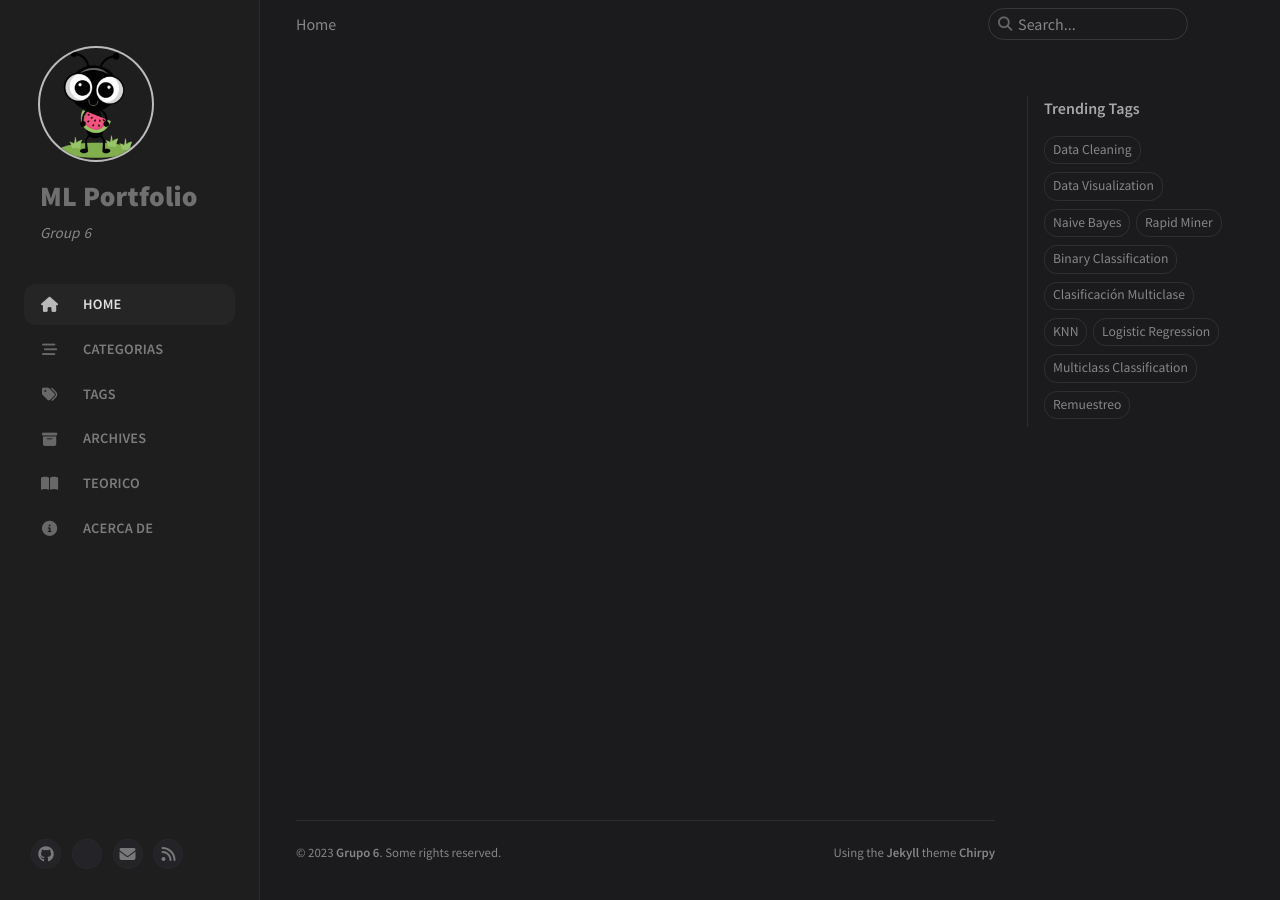
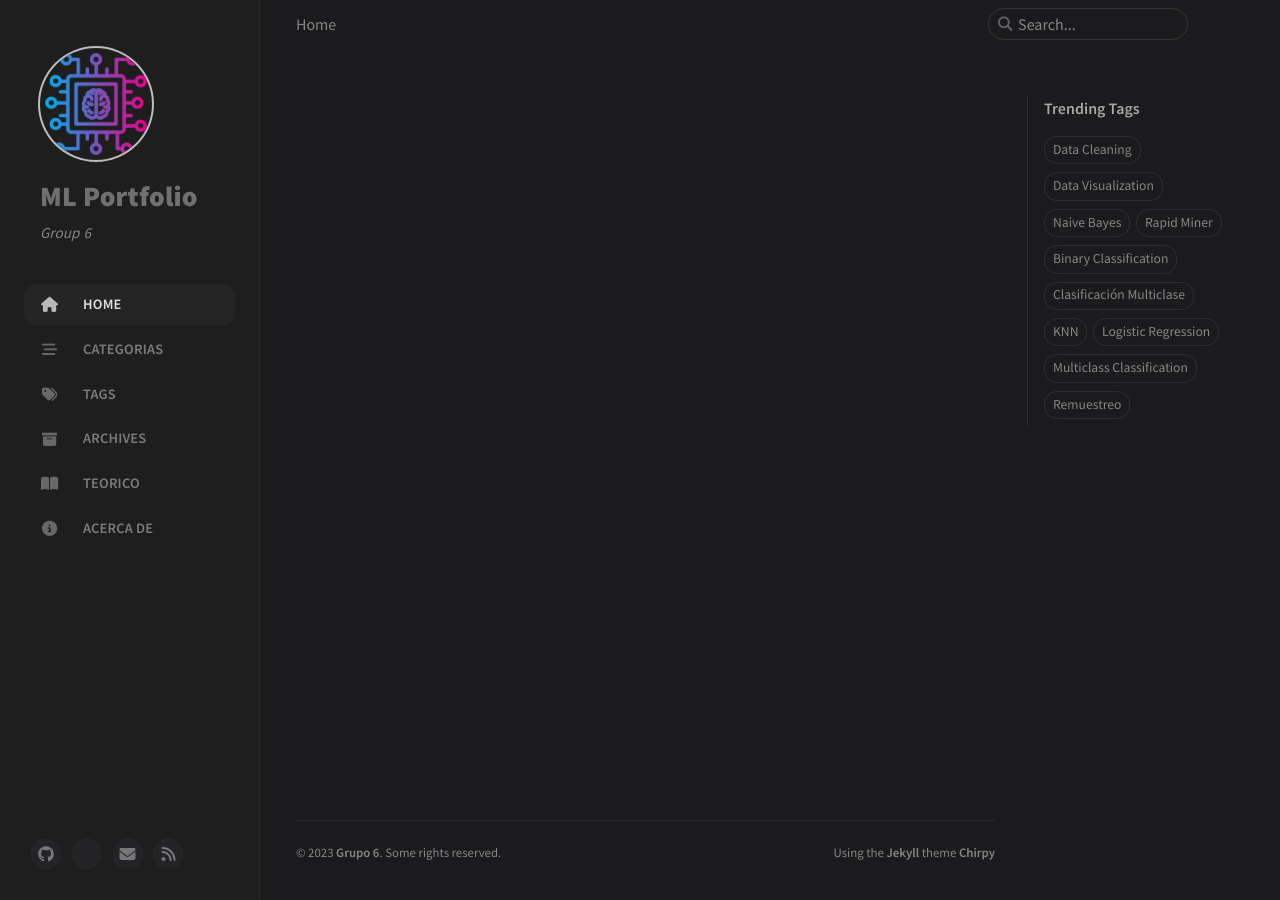
Before and after one commit to grupo6IA/grupo6IA.github.io, a Jekyll site: the page built from index.html, in a window 1280 px wide. Built offline with Jekyll 4.4.1, drawn with Linux system fonts in a browser that asks for light colours; cached includes are drawn as plain includes; comment, search, counter and statistics services are not loaded.

Commit message:
iconicon.png

```diff
--- a/_config.yml
+++ b/_config.yml
@@ -77,7 +77,7 @@ theme_mode: dark
 img_cdn:
 
 # the avatar on sidebar, support local or CORS resources
-avatar: /assets/img/favicons/android-chrome-192x192.png
+avatar: /assets/img/favicons/cdk/iconicon.png
 
 # boolean type, the global switch for TOC in posts.
 toc: true
```
Also changed, not shown: assets/img/favicons/cdk/iconicon.png (added), assets/img/favicons/yo2.jpg (deleted), 4 other files.
